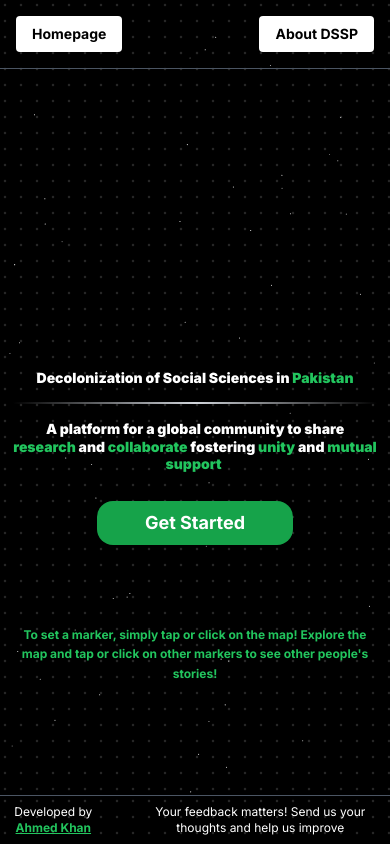
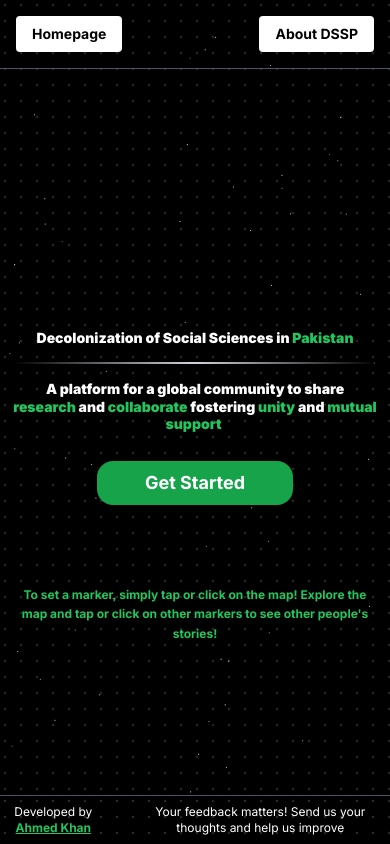
Before and after one commit to ahmkhn/dsspp, a Next.js app in the folder dssp/: page / in a window 390 px wide. Built offline with nearby package versions, Linux system fonts and the light colour scheme; no server answers.

Commit message:
style fix: footer test on mobile

```diff
--- a/dssp/app/page.tsx
+++ b/dssp/app/page.tsx
@@ -34,7 +34,7 @@ export default async function Index() {
 
 
 
-    <nav className="z-20 w-full border-b border-gray-600 py-4">
+    <nav className="-mb-60 z-20 w-full border-b border-gray-600 py-4">
     <div className="flex flex-wrap justify-between items-center w-full px-4 sm:px-6 gap-4">
       <a
         className="z-50 inline-flex items-center justify-center text-center bg-white text-black px-4 py-2 rounded text-sm sm:text-base font-bold"
@@ -58,7 +58,7 @@ export default async function Index() {
   </nav>
 
   <main className="flex-grow flex items-center justify-center w-full z-10">
-    <div className="-mt-40 flex flex-col items-center justify-center w-full max-w-4xl p-4">
+    <div className=" flex flex-col items-center justify-center w-full max-w-4xl p-4">
       <HeroHighlightDemo/>
       <a className="-mt-60 sm:-mt-40 z-10  font-bold max-w-xs cursor-pointer inline-flex items-center justify-center !bg-green-600 text-lg transition-colors focus-visible:outline-none focus-visible:ring-2 focus-visible:ring-ring focus-visible:ring-offset-2 ring-offset-background bg-primary text-primary-foreground h-11 px-12 sm:px-24 rounded-2xl"
         href="/login">
```
